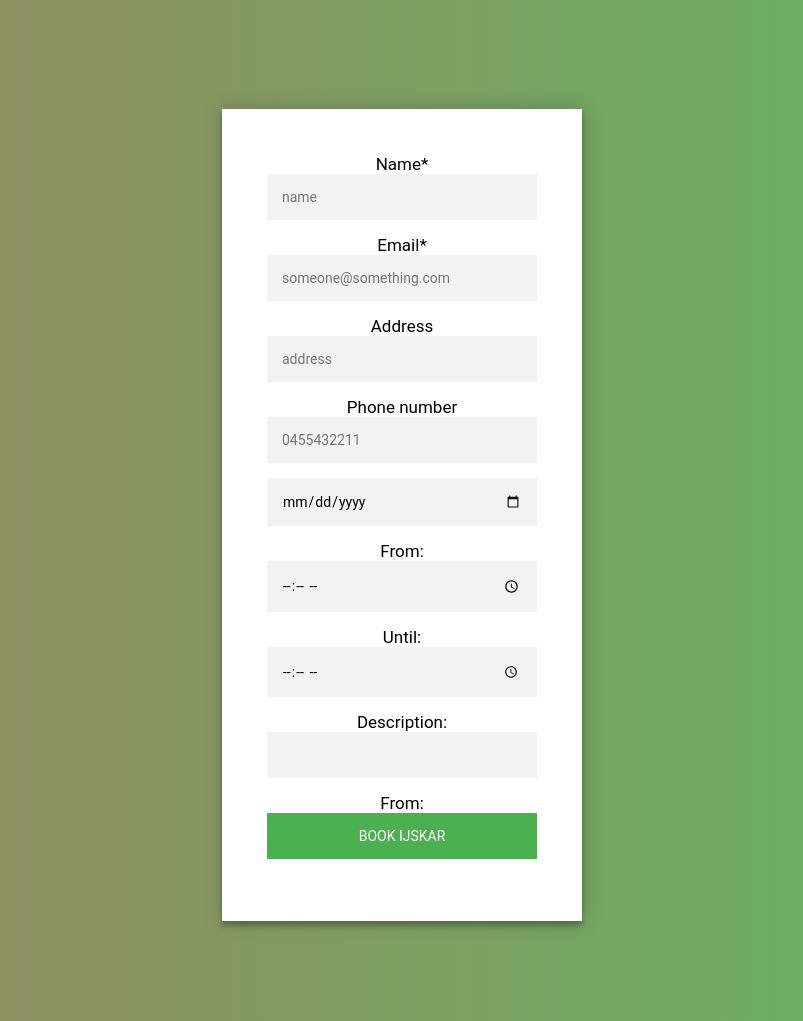
After one commit to siebe1996/2122pwmss-siebe_enrik_lucas, a PHP site: template app/resources/templates/pages/orderCart.twig in a window 1280 px wide. The commit adds this page. Shown: the whole page, without its empty margins (238-1041 px from the left). Run offline with PHP 8.4, Linux system fonts and the light colour scheme; the template is opened without the code that fills it, so the values that code supplies are empty; some libraries are stand-ins or nearby versions.

Commit message:
Added a form to book ijskar & functions to validate in Helper.php

```diff
--- /dev/null
+++ b/app/resources/templates/pages/orderCart.twig
@@ -0,0 +1,59 @@
+<head>
+    <meta charset="utf-8">
+    <meta http-equiv="X-UA-Compatible" content="IE=edge">
+    <!-- Bootstrap CSS -->
+    <link rel="stylesheet" href="../css/login.css">
+</head>
+<body>
+
+<div class="login-page">
+    <div class="form">
+        <form class="col s12" method="post" action="booking" enctype="multipart/form-data">
+            {% for error in errors %}
+                <tr>
+                    <td>
+
+                        <br>
+                        {{ error }}
+                        <br>
+                    </td>
+                </tr>
+            {% endfor %}
+
+            <input type="hidden" name="moduleAction" value="moduleAction">
+
+            <label for="name">Name*</label>
+            <input id="name" type="text"  placeholder="name" class="validate" name="name"  value="{{ name }}">
+
+            <label for="email">Email*</label>
+            <input id="email" type="text"  placeholder="someone@something.com" class="validate" name="email"  value="{{ email }}">
+
+            <label for="address">Address</label>
+            <input id="address" type="text"  placeholder="address" class="validate" name="address"  value="{{ address }}">
+
+            <label for="phone">Phone number</label>
+            <input id="phone" type="text"  placeholder="0455432211" class="validate" name="phone"  value="{{ phone }}">
+
+            <label for="date"></label>
+
+            <input type="date" class = "validate" id="date" value = "{{ date }}" name="date">
+
+            <label for ="fromTime">From: </label>
+
+            <input type ="time" class ="validate" id ="fromTime" value =" {{ fromTime }}" name = "fromTime">
+
+            <label for ="untilTime">Until: </label>
+
+            <input type ="time" class ="validate" id ="untilTime" value =" {{ untilTime }}" name = "untilTime">
+
+            <label for = "description">Description: </label>
+
+            <input type="text" class = "validate" id="description"  name="desciption">
+
+            <label for ="fromTime">From: </label>
+
+            <button>Book ijskar</button>
+        </form>
+    </div>
+</div>
+</body>
```
Also changed, not shown: app/public/index.php (+4 -3 lines), app/resources/templates/pages/thankyou.twig (added, +15 -0 lines), app/src/Services/Helper.php (+17 -5 lines).
